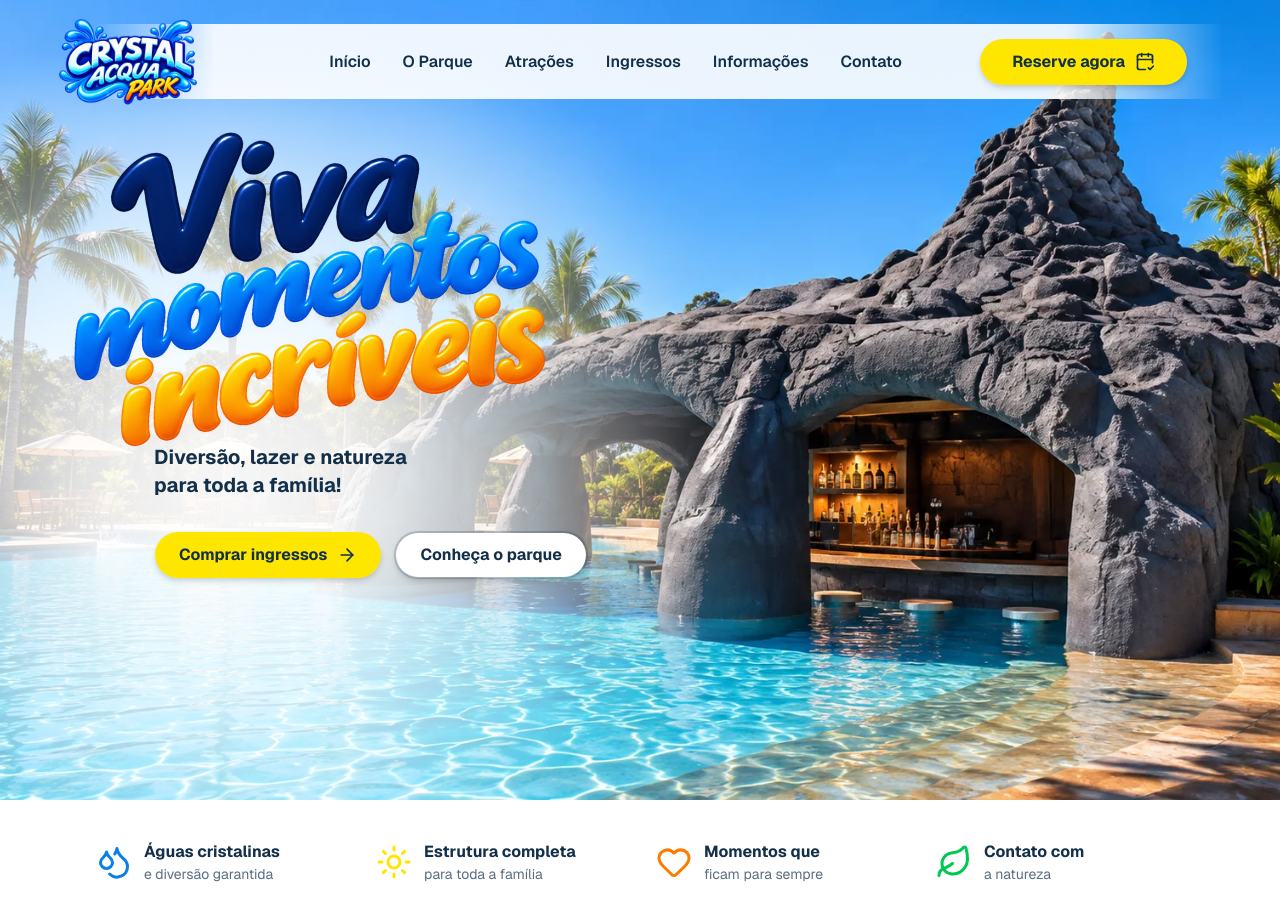
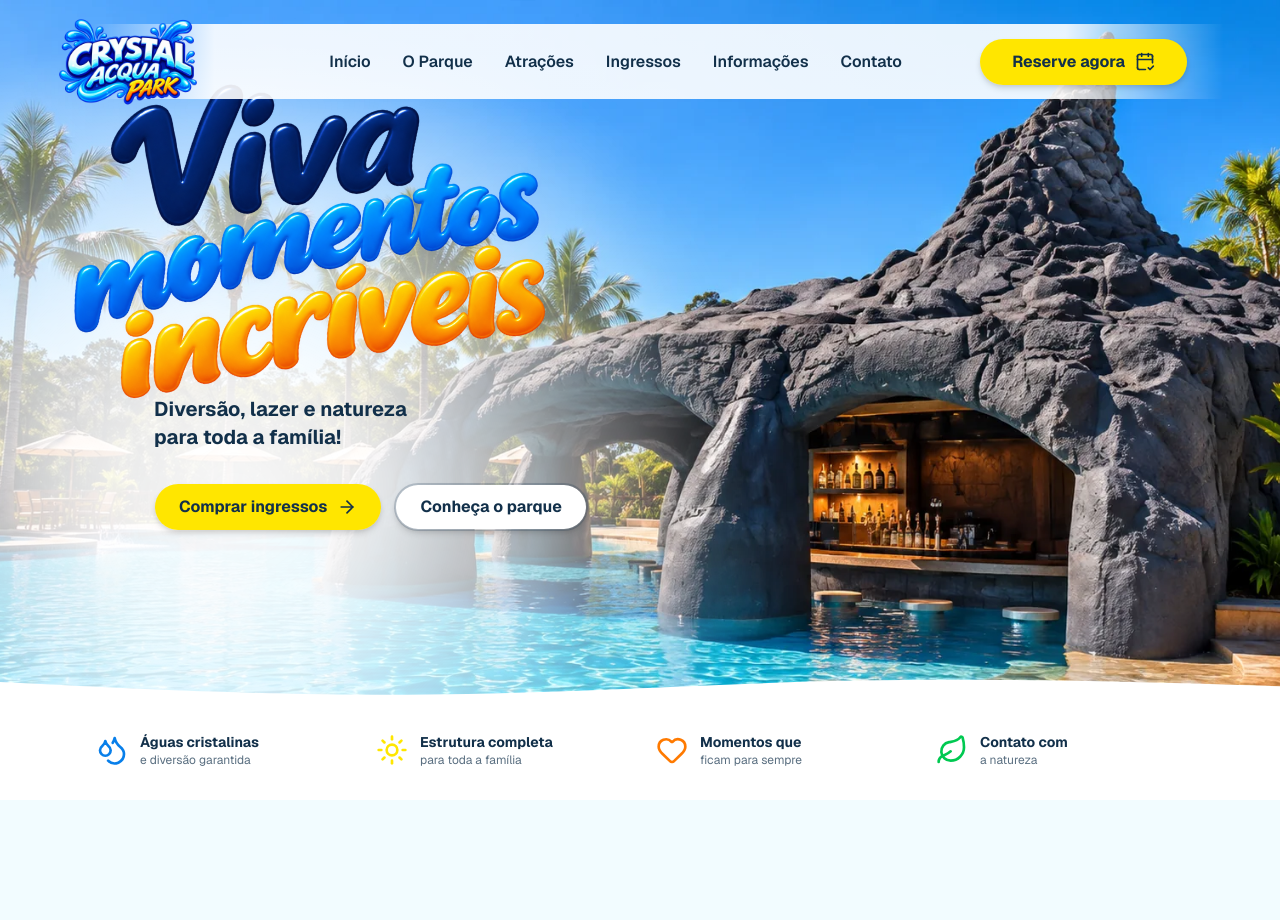
Before and after one commit to jonatinha/parquesystem, a Next.js app in the folder apps/web/: page / in a window 1280 px wide. Shown: the top 920 px of the page. After the commit the page ends 800 px from the top, so only its background shows below. Built offline with nearby package versions, Linux system fonts and the light colour scheme.

Commit message:
Faixa branca de baixo

```diff
--- a/apps/web/app/page.tsx
+++ b/apps/web/app/page.tsx
@@ -1,13 +1,11 @@
 import { Header } from "@/components/site/header";
 import { Hero } from "@/components/site/hero";
-import { FeatureStrip } from "@/components/site/FeatureStrip";
 
 export default function Home() {
   return (
     <main>
       <Header />
       <Hero />
-      <FeatureStrip />
     </main>
   );
 }
--- a/apps/web/components/site/hero.tsx
+++ b/apps/web/components/site/hero.tsx
@@ -1,10 +1,18 @@
 import Image from "next/image";
 import { ArrowRight } from "lucide-react";
 import { Button } from "@/components/ui/button";
+import { Droplets, Sun, Heart, Leaf } from "lucide-react";
+
+const features = [
+  { icon: Droplets, title: "Águas cristalinas", subtitle: "e diversão garantida", color: "text-crystal-blue" },
+  { icon: Sun, title: "Estrutura completa", subtitle: "para toda a família", color: "text-crystal-yellow" },
+  { icon: Heart, title: "Momentos que", subtitle: "ficam para sempre", color: "text-crystal-orange" },
+  { icon: Leaf, title: "Contato com", subtitle: "a natureza", color: "text-green-500" },
+];
 
 export function Hero() {
   return (
-    <section className="relative h-dvh min-h-[200px] w-full overflow-hidden">
+    <section className="relative h-dvh min-h-[600px] w-full overflow-hidden">
       <Image
         src="/images/hero/parque-bg.webp"
         alt="Crystal Acqua Park"
@@ -16,7 +24,7 @@ export function Hero() {
 
       <div className="hero-smoke" />
 
-      <div className="relative z-10 flex h-full flex-col items-start justify-center px-8 md:px-16">
+      <div className="relative z-10 flex h-full flex-col items-start justify-center px-8 md:px-16 pb-32 md:pb-24">
         <Image
           src="/images/hero/viva_momentos_incriveis_transparente.webp"
           alt="Viva momentos incríveis"
@@ -32,47 +40,46 @@ export function Hero() {
         </p>
 
         <div className="mt-6 md:mt-8 flex gap-3 ml-[60px] md:ml-[90px]">
-          <Button
-            className="
-              h-12
-              rounded-full
-              bg-crystal-yellow
-              px-6
-              text-base
-              font-bold
-              text-crystal-ink
-              shadow-md
-              transition-all
-              hover:bg-crystal-orange
-              hover:text-white
-              hover:shadow-lg
-            "
-        >
-               Comprar ingressos
-              <ArrowRight className="ml-1 size-5" />
-           </Button>
+          <Button className="h-12 rounded-full bg-crystal-yellow px-6 text-base font-bold text-crystal-ink shadow-md transition-all hover:bg-crystal-orange hover:text-white hover:shadow-lg">
+            Comprar ingressos
+            <ArrowRight className="ml-1 size-5" />
+          </Button>
 
-            <Button
-               variant="outline"
-                 className="
-                    h-12
-                    rounded-full
-                    border-2
-                    border-crystal-ink/20
-                    bg-white
-                    px-6
-                    text-base
-                    font-bold
-                    text-crystal-ink
-                    shadow-md
-                    transition-all
-                    hover:bg-crystal-blue
-                    hover:text-white
-                    hover:border-crystal-blue
-                  "
-                >
-                Conheça o parque
-           </Button>
+          <Button variant="outline" className="h-12 rounded-full border-2 border-crystal-ink/20 bg-white px-6 text-base font-bold text-crystal-ink shadow-md transition-all hover:bg-crystal-blue hover:text-white hover:border-crystal-blue">
+            Conheça o parque
+          </Button>
+        </div>
+      </div>
+
+      {/* ONDA + FAIXA DE ÍCONES — fixados na base do Hero */}
+      <div className="absolute inset-x-0 bottom-0 z-20">
+        <svg
+            viewBox="0 0 1440 100"
+            className="w-full h-[50px] md:h-[70px] block"
+            preserveAspectRatio="none"
+          >
+            <path
+              fill="white"
+              d="M0,40L80,45C160,50,320,60,480,58C640,56,800,42,960,38C1120,34,1280,40,1360,43L1440,46L1440,100L0,100Z"
+            />
+        </svg>
+
+        <div className="bg-white pt-0 pb-8 md:pt-3 md:pb-8 -mt-1">
+            <div className="mx-auto grid max-w-6xl grid-cols-2 gap-4 px-6 md:grid-cols-4 md:gap-8 md:px-8 items-center">
+                {features.map((item) => (
+                  <div key={item.title} className="flex items-center gap-3">
+                      <item.icon className={`size-7 shrink-0 md:size-8 ${item.color}`} />
+                      <div className="leading-tight">
+                        <p className="text-xs font-bold text-crystal-ink md:text-sm">
+                            {item.title}
+                        </p>
+                        <p className="text-[11px] text-crystal-ink/70 md:text-xs">
+                            {item.subtitle}
+                        </p>
+                      </div>
+                  </div>
+                ))}
+            </div>
         </div>
       </div>
     </section>
```
